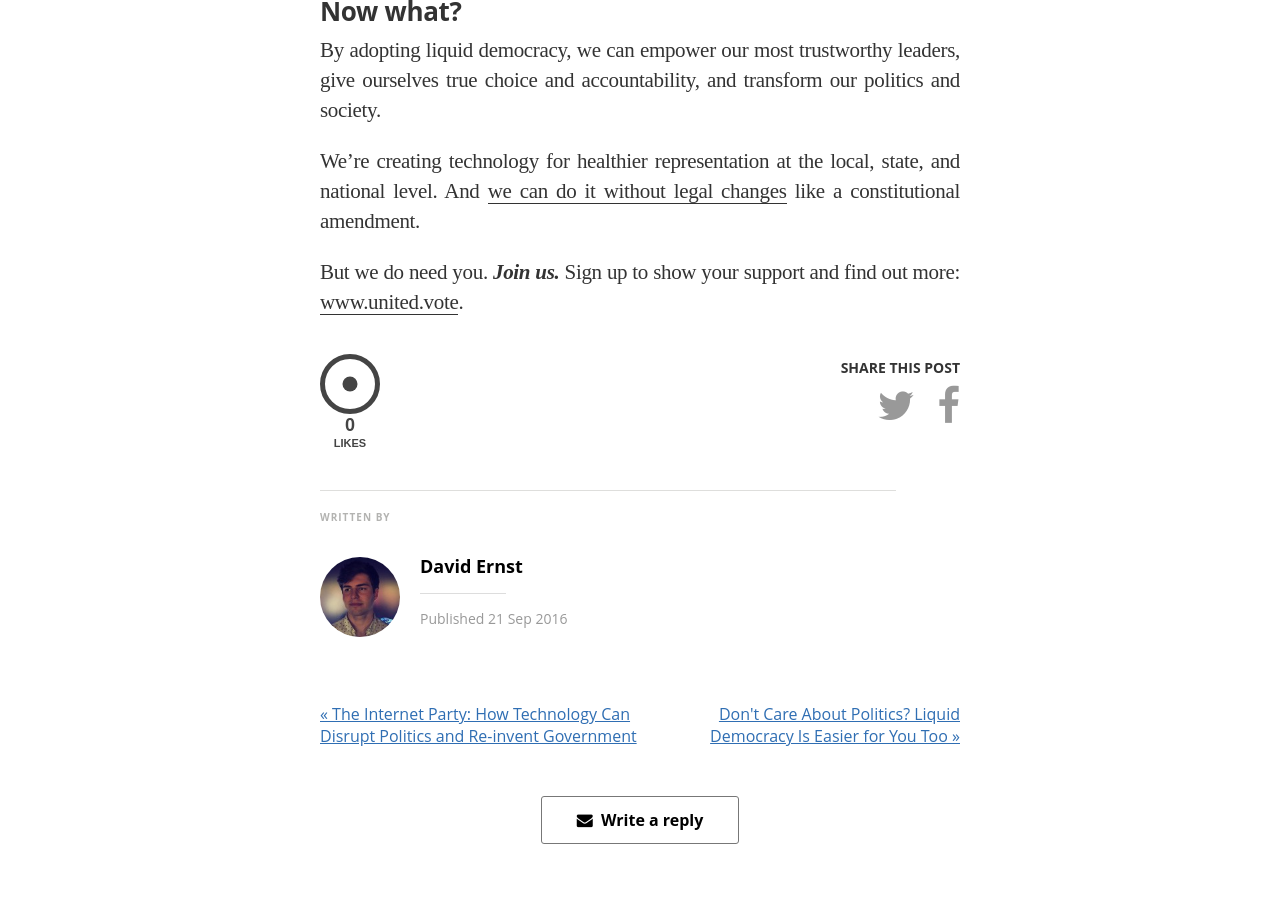
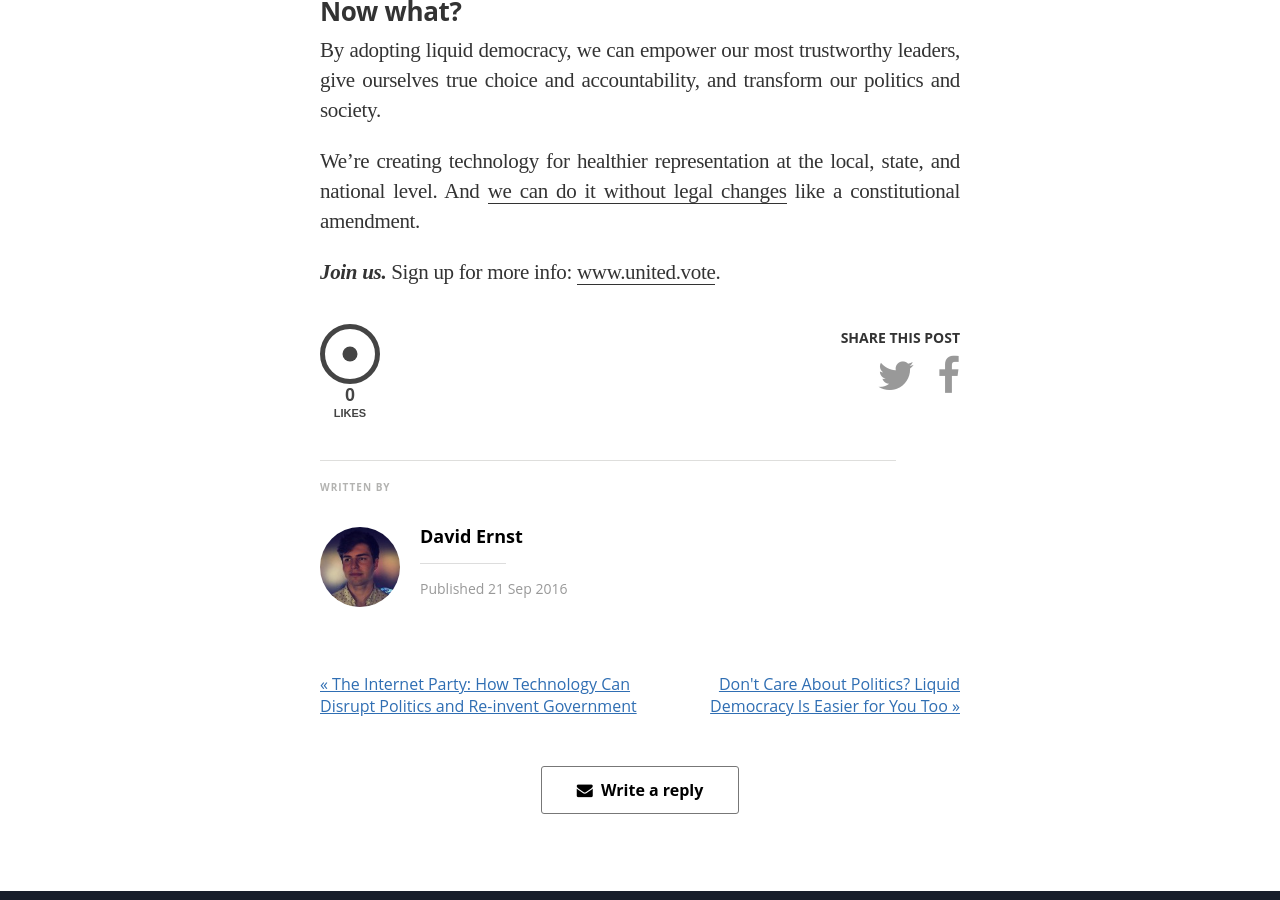
Before and after one commit to voteliquid/blog, a Jekyll site: the page built from _posts/2016-09-21-what-is-liquid-democracy.md, in a window 1280 px wide and 900 px high, scrolled down 4558 px. Built offline with Jekyll 4.4.1, drawn with Linux system fonts in a browser that asks for light colours; nearby versions of some CDN libraries; some web fonts are replaced; some of the changed text lies outside the part shown.

Commit message:
Tweak 'What is LD?'

```diff
--- a/_posts/2016-09-21-what-is-liquid-democracy.md
+++ b/_posts/2016-09-21-what-is-liquid-democracy.md
@@ -30,7 +30,7 @@
 
 Instead of expecting everyone to know the ins-and-outs of policy, we give the work to a small number of legislators.
 
-535 in our country of over 300,000,000.
+535 for our country of 320,000,000.
 
 **This helps, but introduces new [problems](/assets/article_images/2016-09-21-what-is-liquid-democracy/congressional-approval-history.png):**
 
@@ -106,4 +106,4 @@
 
 We're creating technology for healthier representation at the local, state, and national level. And [we can do it without legal changes](/2017/07/04/running-liquid-democracy-candidates/) like a constitutional amendment.
 
-But we do need you. ***Join us.*** Sign up to show your support and find out more: [www.united.vote](https://united.vote).
+***Join us.*** Sign up for more info: [www.united.vote](https://united.vote).
```
Also changed, not shown: other parts of _posts/2016-09-21-what-is-liquid-democracy.md (+1 -1 lines).
